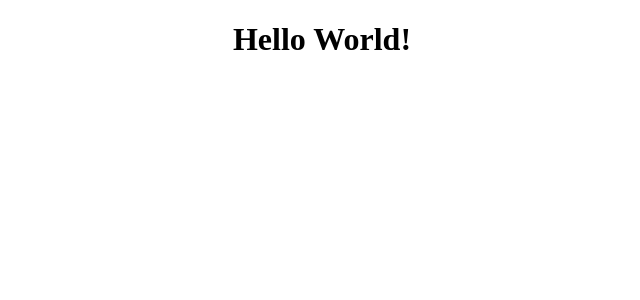
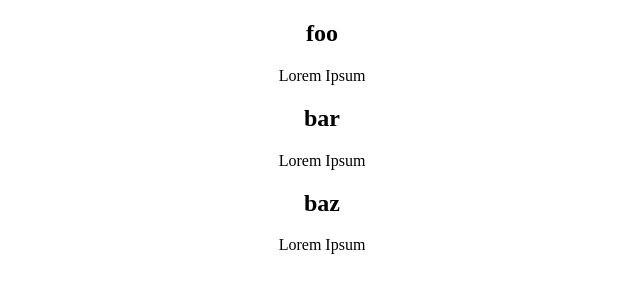
Before and after one commit to garritfra/cv, a React (Vite) app: page / in a window 1280 px wide. Shown: the top 300 px of the page, without its empty margins (318-958 px from the left). Built offline with nearby package versions, Linux system fonts and the light colour scheme.

Commit message:
feat: add events

```diff
--- a/src/components/App.js
+++ b/src/components/App.js
@@ -1,5 +1,6 @@
 import React, { Component } from "react";
 import styled from "styled-components";
+import Event from "./Event";
 
 const Container = styled.div`
   text-align: center;
@@ -8,7 +9,9 @@ const Container = styled.div`
 export default function App() {
   return (
     <Container>
-      <h1>Hello World!</h1>
+      <Event title={"foo"} description="Lorem Ipsum" />
+      <Event title={"bar"} description="Lorem Ipsum" />
+      <Event title={"baz"} description="Lorem Ipsum" />
     </Container>
   );
 }
--- /dev/null
+++ b/src/components/Event.js
@@ -0,0 +1,10 @@
+import React from "react";
+
+export default function Event({ title, description }) {
+  return (
+    <div>
+      <h2>{title}</h2>
+      <p>{description}</p>
+    </div>
+  );
+}
```
